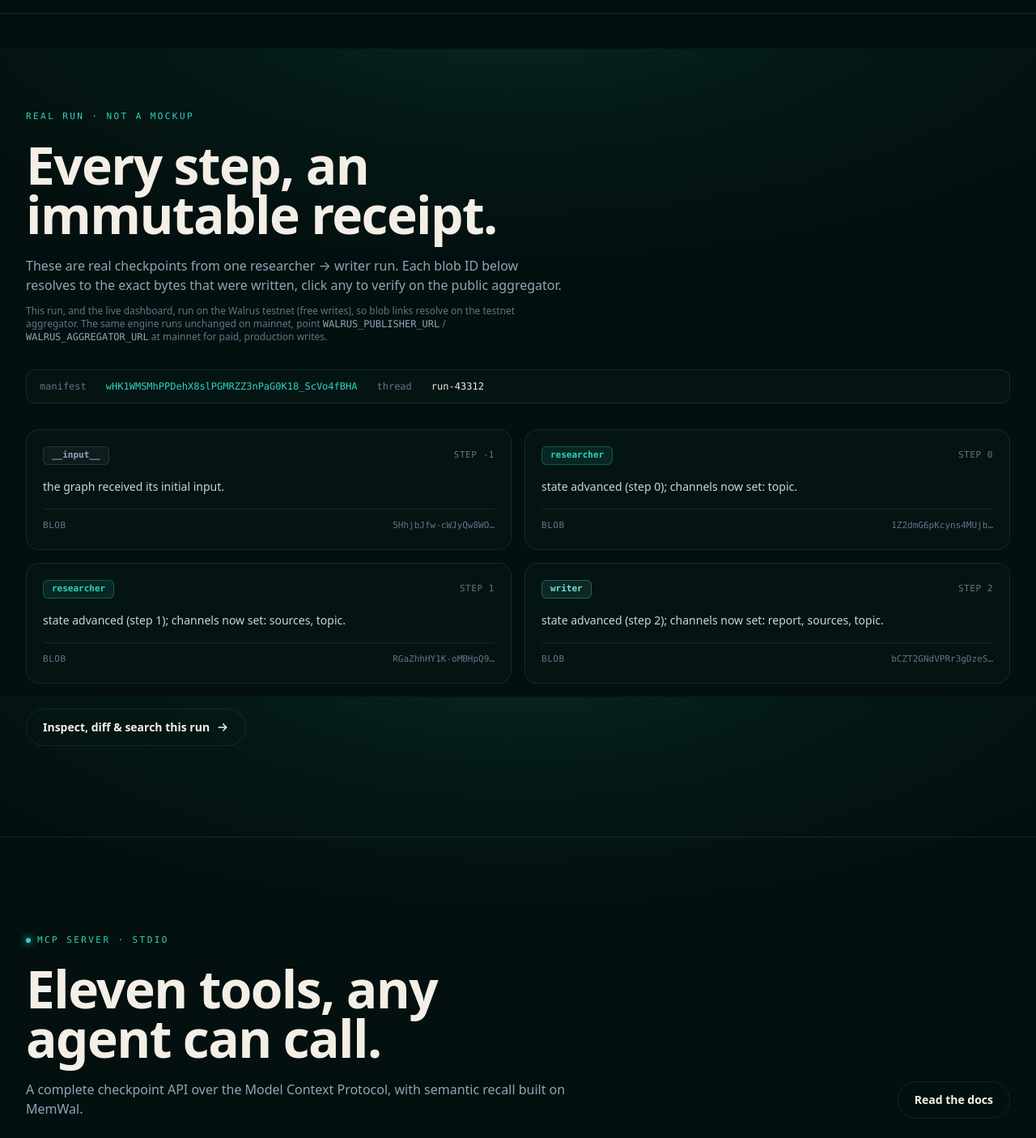
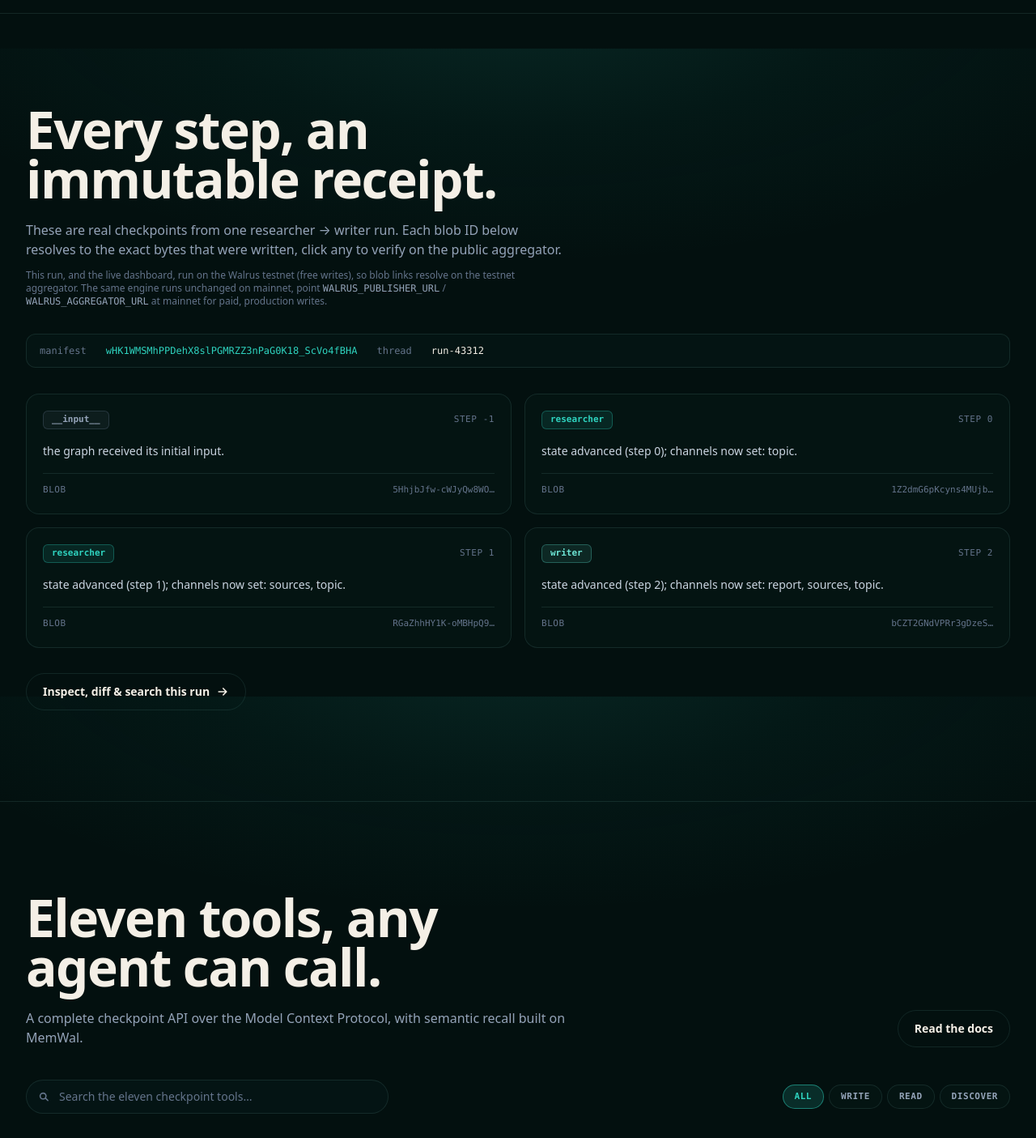
Before and after one commit to faithabiodun/tuskpoint, a Next.js app in the folder web/: page / in a window 1280 px wide. Shown: the part 3140-4545 px from the top of the page at 81% size. Built offline with nearby package versions, Linux system fonts and the light colour scheme.

Commit message:
site: remove "Real run · not a mockup" and "MCP server · stdio" eyebrows

```diff
--- a/web/src/app/page.tsx
+++ b/web/src/app/page.tsx
@@ -27,11 +27,7 @@
         <div className="container-page">
           <Reveal className="mb-10 flex flex-col gap-4 sm:flex-row sm:items-end sm:justify-between">
             <div className="max-w-2xl">
-              <p className="eyebrow">
-                <span className="status-dot" />
-                MCP server · stdio
-              </p>
-              <h2 className="display-sm mt-5 text-display-sm font-extrabold tracking-tight text-cream">
+              <h2 className="display-sm text-display-sm font-extrabold tracking-tight text-cream">
                 Eleven tools, any agent can call.
               </h2>
               <p className="mt-5 text-slate-400">
--- a/web/src/components/RunEvidence.tsx
+++ b/web/src/components/RunEvidence.tsx
@@ -15,8 +15,7 @@
     <section className="border-t border-line py-20 sm:py-28">
       <div className="container-page">
         <Reveal className="max-w-2xl">
-          <p className="eyebrow">Real run · not a mockup</p>
-          <h2 className="display-sm mt-5 text-display-sm font-extrabold tracking-tight text-cream">
+          <h2 className="display-sm text-display-sm font-extrabold tracking-tight text-cream">
             Every step, an immutable receipt.
           </h2>
           <p className="mt-5 text-slate-400">
```
